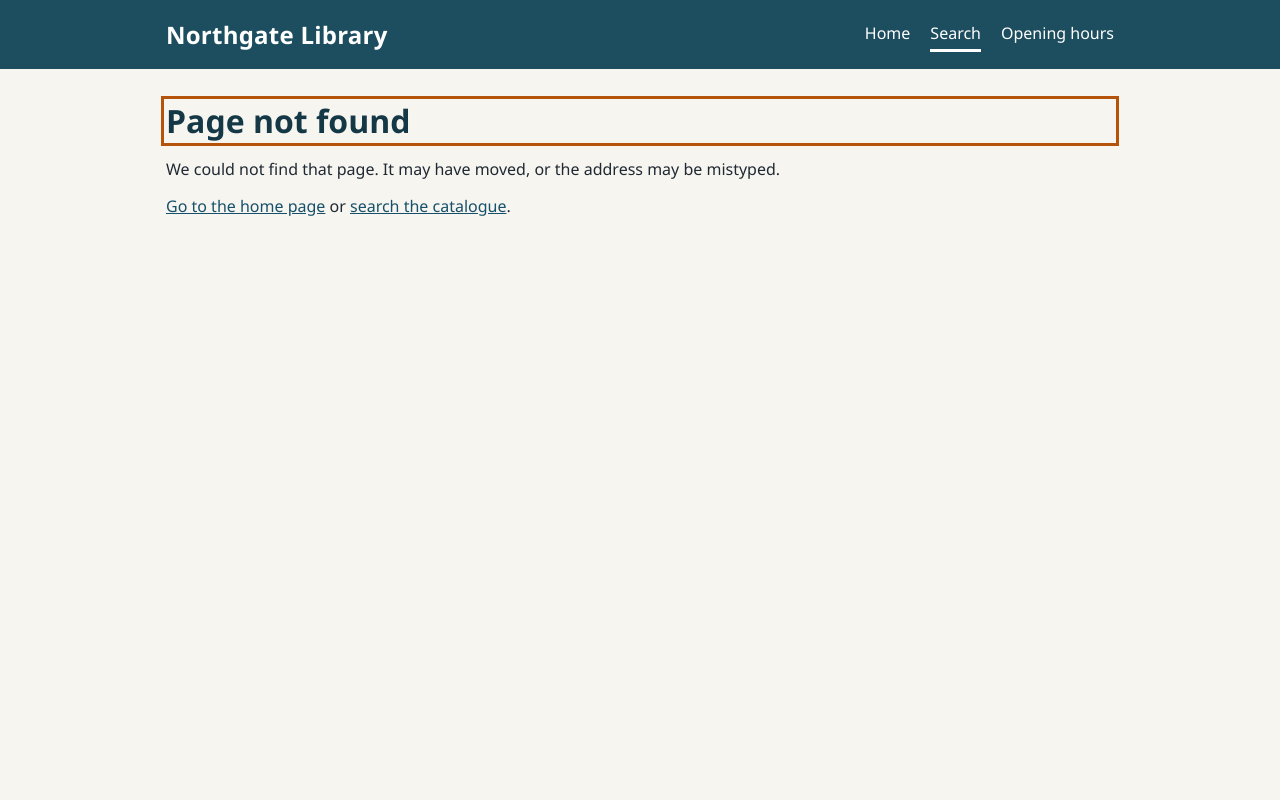
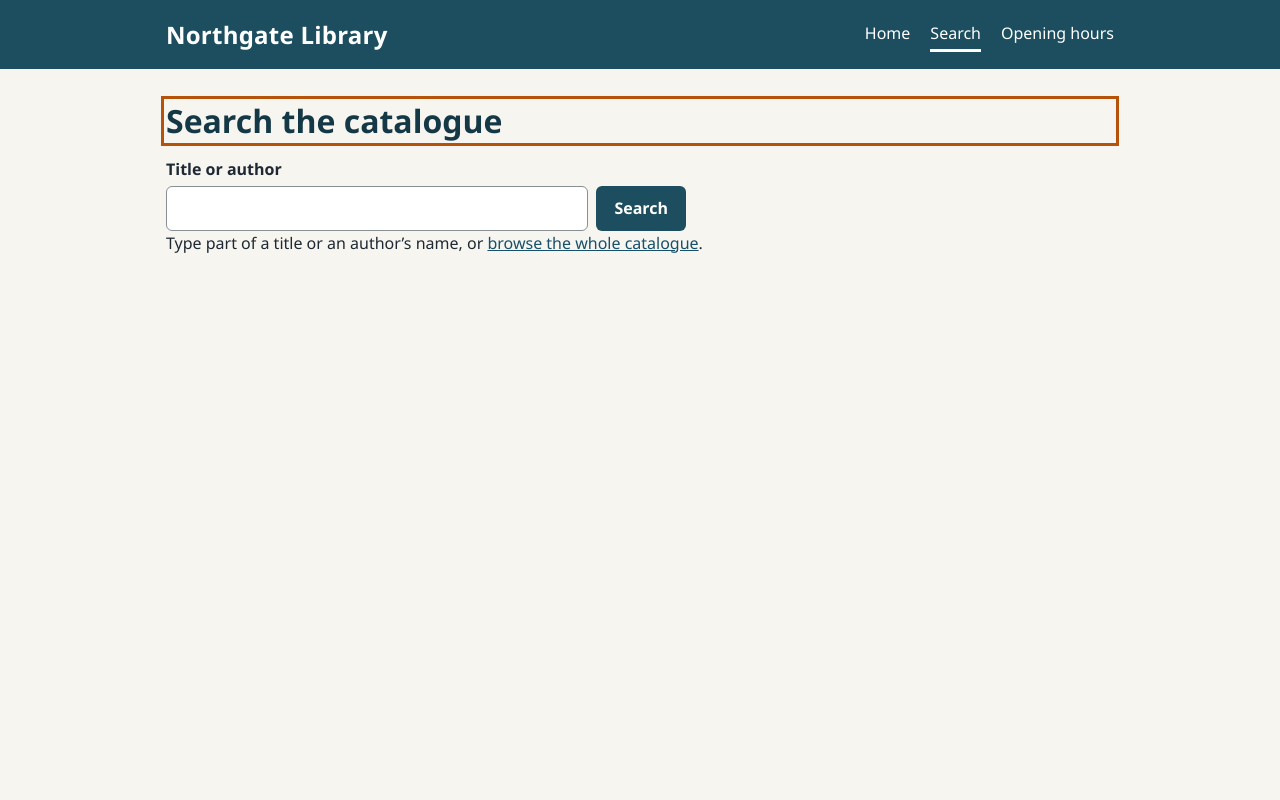
Before and after one commit to FaatehHaneef/Vanguard, a Vue app in the folder sites/northgate-library/: page /search in a window 1280 px wide. Shown: the top 800 px of the page. Built offline with nearby package versions, Linux system fonts and the light colour scheme.

Commit message:
feat(northgate): add catalogue search

```diff
--- a/sites/northgate-library/src/router.js
+++ b/sites/northgate-library/src/router.js
@@ -1,10 +1,12 @@
 import { createRouter, createWebHistory } from 'vue-router'
 import HomeView from './views/HomeView.vue'
 import AboutView from './views/AboutView.vue'
+import SearchView from './views/SearchView.vue'
 import NotFoundView from './views/NotFoundView.vue'
 
 const routes = [
   { path: '/', component: HomeView, meta: { title: 'Welcome' } },
+  { path: '/search', component: SearchView, meta: { title: 'Search the catalogue' } },
   { path: '/about', component: AboutView, meta: { title: 'About the library' } },
   { path: '/:rest(.*)*', component: NotFoundView, meta: { title: 'Page not found' } },
 ]
--- a/sites/northgate-library/src/styles.css
+++ b/sites/northgate-library/src/styles.css
@@ -291,3 +291,44 @@ td {
     padding-top: 24px;
   }
 }
+
+/* Search */
+.search-row {
+  display: flex;
+  gap: 8px;
+  max-width: 520px;
+}
+
+.search-row input {
+  flex: 1;
+  max-width: none;
+}
+
+.results {
+  list-style: none;
+  padding: 0;
+  margin: 0;
+  background: var(--card);
+  border: 1px solid var(--line);
+  border-radius: var(--radius);
+}
+
+.results li {
+  padding: 12px 16px;
+  border-bottom: 1px solid var(--line);
+}
+
+.results li:last-child {
+  border-bottom: 0;
+}
+
+.results a {
+  font-weight: 600;
+  font-size: 1.05rem;
+}
+
+.byline {
+  display: block;
+  color: var(--soft);
+  font-size: 0.95rem;
+}
--- /dev/null
+++ b/sites/northgate-library/src/views/SearchView.vue
@@ -0,0 +1,72 @@
+<script setup>
+import { computed, nextTick, ref, watch } from 'vue'
+import { useRoute, useRouter } from 'vue-router'
+import { books } from '../data/books.js'
+
+const route = useRoute()
+const router = useRouter()
+
+const query = computed(() => (typeof route.query.q === 'string' ? route.query.q : null))
+const typed = ref(query.value ?? '')
+const summary = ref(null)
+
+function words(text) {
+  return text
+    .normalize('NFD')
+    .replace(/[̀-ͯ]/g, '')
+    .toLowerCase()
+    .replace(/[^a-z0-9\s]/g, ' ')
+    .split(/\s+/)
+    .filter(Boolean)
+}
+
+const results = computed(() => {
+  if (query.value === null) return []
+  const wanted = words(query.value)
+  return books.filter((book) => {
+    const have = words(`${book.title} ${book.author}`)
+    return wanted.every((word) => have.some((part) => part.startsWith(word)))
+  })
+})
+
+function search() {
+  router.push({ path: '/search', query: { q: typed.value.trim() } })
+}
+
+// Keep the field in step with the address, and move focus to the result count after a search.
+watch(query, async (now) => {
+  typed.value = now ?? ''
+  await nextTick()
+  summary.value?.focus()
+})
+</script>
+
+<template>
+  <h1 tabindex="-1">Search the catalogue</h1>
+  <form class="search-form" role="search" @submit.prevent="search">
+    <label for="q">Title or author</label>
+    <div class="search-row">
+      <input id="q" v-model="typed" type="search" name="q" autocomplete="off" />
+      <button class="button" type="submit">Search</button>
+    </div>
+  </form>
+
+  <template v-if="query !== null">
+    <h2 ref="summary" tabindex="-1">
+      <template v-if="query === ''">All {{ results.length }} books</template>
+      <template v-else-if="results.length === 1">1 result for “{{ query }}”</template>
+      <template v-else>{{ results.length }} results for “{{ query }}”</template>
+    </h2>
+    <ul v-if="results.length" class="results">
+      <li v-for="book in results" :key="book.id">
+        <RouterLink :to="`/book/${book.id}`">{{ book.title }}</RouterLink>
+        <span class="byline">{{ book.author }}, {{ book.year }}</span>
+      </li>
+    </ul>
+    <p v-else>No books match. Try fewer words, or check the spelling.</p>
+  </template>
+  <p v-else>
+    Type part of a title or an author’s name, or
+    <RouterLink :to="{ path: '/search', query: { q: '' } }">browse the whole catalogue</RouterLink>.
+  </p>
+</template>
```
